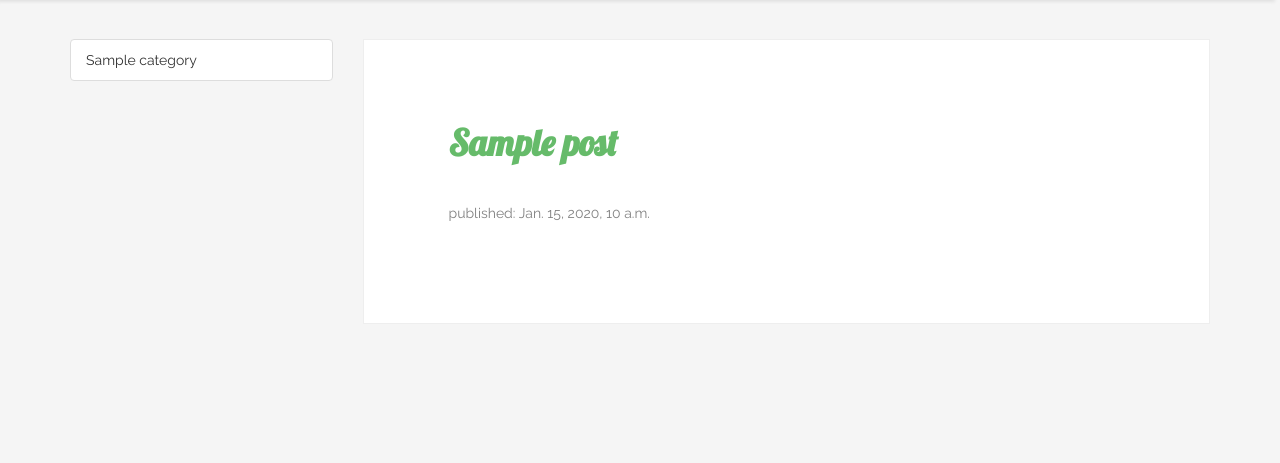
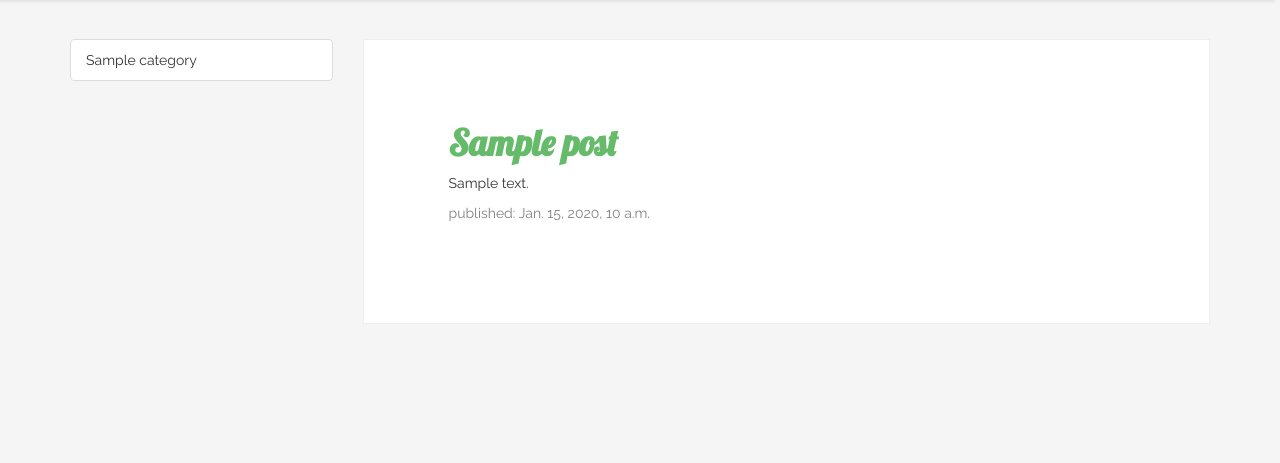
Before and after one commit to rolky/Codehub, a Django app: page / in a window 1280 px wide. Shown: the part 128-591 px from the top of the page. Run offline with Django 3.2, Linux system fonts and the light colour scheme; tables that the repository leaves empty hold one stand-in row (values such as "Sample post"); some libraries are stand-ins or nearby versions.

Commit message:
changed codehub color

```diff
--- a/blog/static/blog/css/post.css
+++ b/blog/static/blog/css/post.css
@@ -17,7 +17,7 @@ width: 100%;
 
 .post {
 margin-bottom: 70px;
-color : #0000;
+
 }
 .post h1 a, .post h1 a:visited {
 color:  #66bb6a;
```
